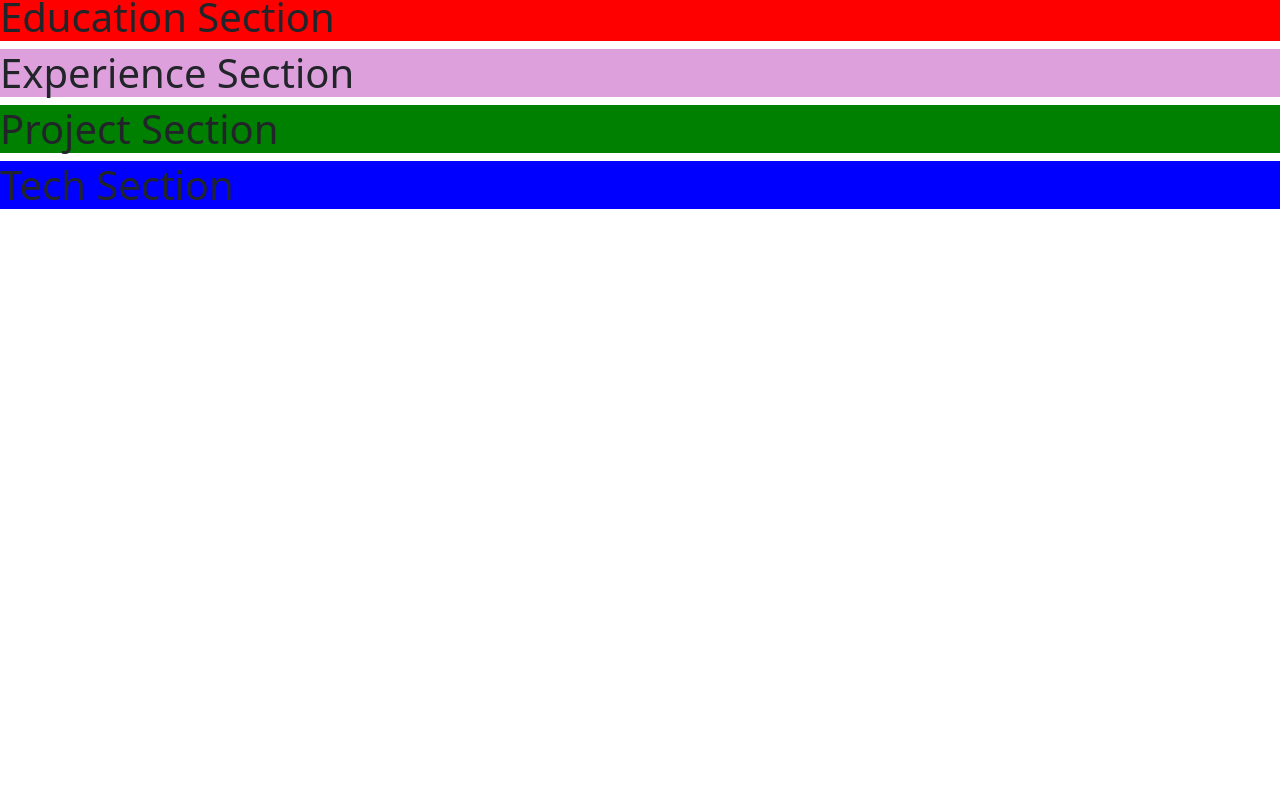
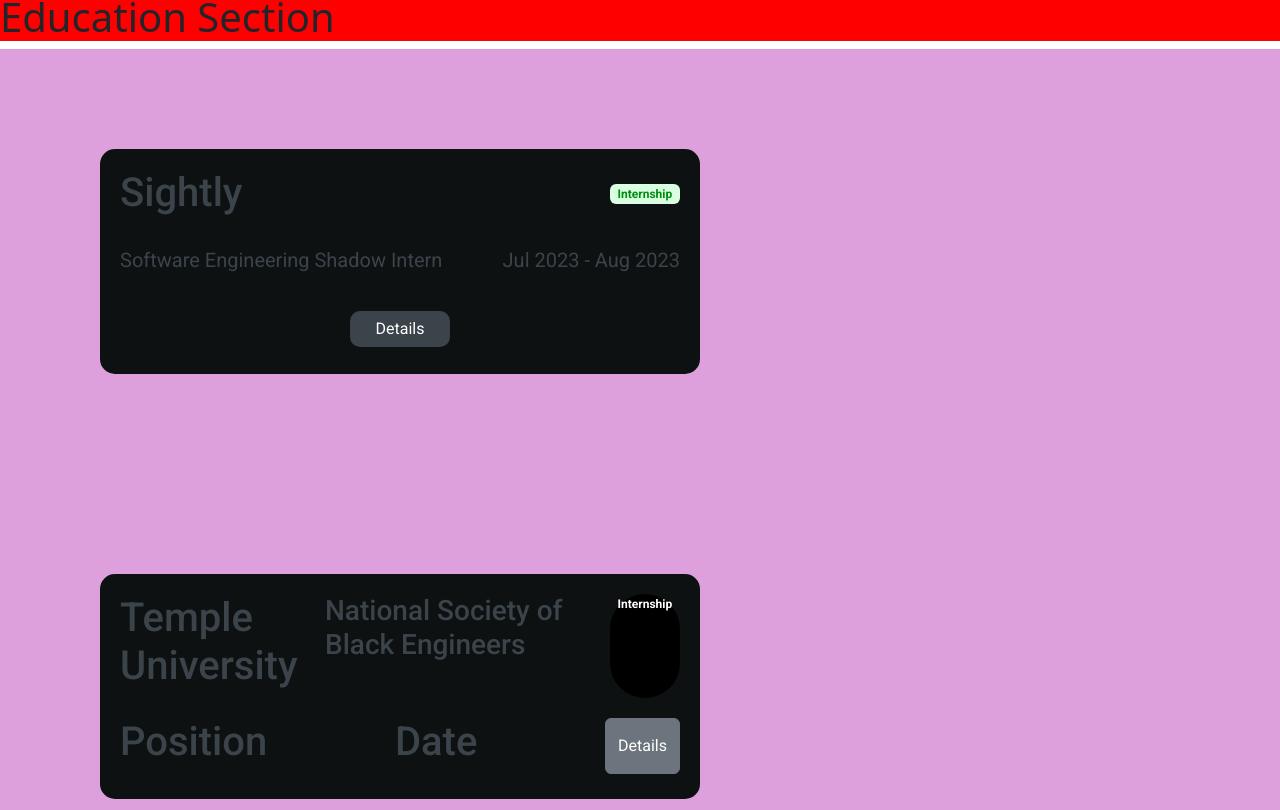
Before and after one commit to mikexbal/Michael-Balogun, a React (Create React App) app in the folder portfolio-react-app/: page / in a window 1280 px wide. Shown: the part 890-1700 px from the top of the page. Before the commit the page ends 1107 px from the top, so only its background shows below. Built offline with nearby package versions, Linux system fonts and the light colour scheme.

Commit message:
Created and styled experience component

```diff
--- a/portfolio-react-app/src/components/ExperienceComponent/experience.jsx
+++ b/portfolio-react-app/src/components/ExperienceComponent/experience.jsx
@@ -1,15 +1,106 @@
-import React from "react";
+import React, { useState } from "react";
 import styles from './experience.module.css';
+import { Badge, Button, Popover, PopoverHeader, PopoverBody } from 'reactstrap';
 
 const Experience = () => {
+    const [popoverOpen1, setPopoverOpen1] = useState(false);
+    const [popoverOpen2, setPopoverOpen2] = useState(false);
+
+
+    const togglePopover1 = () => {
+        setPopoverOpen1(!popoverOpen1);
+    };
+
+    const togglePopover2 = () => {
+        setPopoverOpen2(!popoverOpen2);
+    };
+
     return (
         <>
-        <section id={styles.experienceContainer}>
-            <h1>Experience Section</h1>
-        </section>
+            <section id={styles.experienceContainer}>
+                <div id={styles.leftContainer}>
+                    <div id={styles.experienceCard}>
+                        <div id={styles.experienceHeader}>
+                            <h1>Sightly</h1>
 
+                            <Badge id={styles.experienceBadge} color="black">
+                                Internship
+                            </Badge>
+                        </div>
+                        <div id={styles.experienceBody}>
+                            <p>Software Engineering Shadow Intern</p>
+                            <p>Jul 2023 - Aug 2023</p>
+                        </div>
+                        <Button id="Popover1" type="button" className={styles.experienceButton} onClick={togglePopover1}>
+                                Details
+                            </Button>
+                            <Popover
+                                flip
+                                placement="right"
+                                target="Popover1"
+                                isOpen={popoverOpen1}
+                                toggle={togglePopover1}
+                            >
+                                <PopoverHeader>
+                                    Responsibilities
+                                </PopoverHeader>
+                                <PopoverBody>
+                                    <ul>
+                                        <li>Collaborated with software engineers to gain exposure to unit testing with the PyTest framework,  contributing to the creation and deployment of comprehensive unit tests, ensuring reliability and functionality.</li>
+                                        <li>Gained practical experience with Git and CLI tools to enhance productivity and workflow efficiency, while also learning the importance of version control and collaboration.</li>
+                                        <li>Participated in daily stand-up meetings, where I acquired hand-on exposure to the Kanban methodology and agile project management, ultimately improving my communication skills.</li>
+                                    </ul>
+                                </PopoverBody>
+                            </Popover>
+
+                    </div>
+
+
+                </div>
+
+                <div id={styles.rigthContainer}>
+                    <div id={styles.experienceCard}>
+                        <div id={styles.experienceHeader}>
+                            <h1>Temple University</h1>
+                            <h3>National Society of Black Engineers</h3>
+                            <Badge color="black" pill>
+                                Internship
+                            </Badge>
+                        </div>
+                        <div id={styles.experienceBody}>
+                            <h1>Position</h1>
+                            <h1>Date</h1>
+                            <Button id="Popover2" type="button" onClick={togglePopover2}>
+                                Details
+                            </Button>
+                            <Popover
+                                flip
+                                placement="left"
+                                target="Popover2"
+                                isOpen={popoverOpen2}
+                                toggle={togglePopover2}
+                            >
+                                <PopoverHeader>
+                                    Responsibilities
+                                </PopoverHeader>
+                                <PopoverBody>
+                                    <ul>
+                                        <li>Sed posuere consectetur est at lobortis. Aenean eu leo quam. Pellentesque ornare sem lacinia quam venenatis vestibulum.</li>
+                                        <li>Sed posuere consectetur est at lobortis. Aenean eu leo quam. Pellentesque ornare sem lacinia quam venenatis vestibulum.</li>
+                                        <li>Sed posuere consectetur est at lobortis. Aenean eu leo quam. Pellentesque ornare sem lacinia quam venenatis vestibulum.</li>
+                                    </ul>
+
+                                </PopoverBody>
+                            </Popover>
+                        </div>
+                    </div>
+
+
+                </div>
+
+            </section>
         </>
-    )
-}
+    );
+};
 
 export default Experience;
--- a/portfolio-react-app/src/components/ExperienceComponent/experience.module.css
+++ b/portfolio-react-app/src/components/ExperienceComponent/experience.module.css
@@ -1,3 +1,60 @@
 #experienceContainer {
     background-color: plum;
+    display: flex;
+    flex-direction: column;
+    font-family: Roboto, Arial, Helvetica, sans-serif;
 }
+
+#experienceCard {
+    margin: 100px;
+    background-color: #0E1111;
+    color: #3B444B;
+    height: 225px;
+    width: 600px;
+    border-radius: 15px;
+}
+
+#experienceHeader {
+    padding-top: 20px;
+    padding-left: 20px;
+    padding-right: 20px;
+    display: flex;
+    flex-direction: row;
+    justify-content: space-between;
+
+}
+
+#experienceBadge {
+    margin-top: 15px;
+    background-color: #d7ffe0 !important;
+    color: #018c0f;
+    width: auto;
+    height: 20px;
+}
+
+#experienceName {
+
+}
+
+#experienceBody {
+    display: flex;
+    flex-direction: row;
+    justify-content: space-between;
+    padding-top: 20px;
+    padding-left: 20px;
+    padding-right: 20px;
+    font-size: 20px;
+    color: #3B444B;
+}
+
+.experienceButton {
+    background-color: #3B444B;
+
+    width: 100px;
+    border-radius: 10px;
+    border: none;
+    display: flex;
+    justify-content: center;
+    justify-self: center;
+    margin-top: 20px;
+}
```
